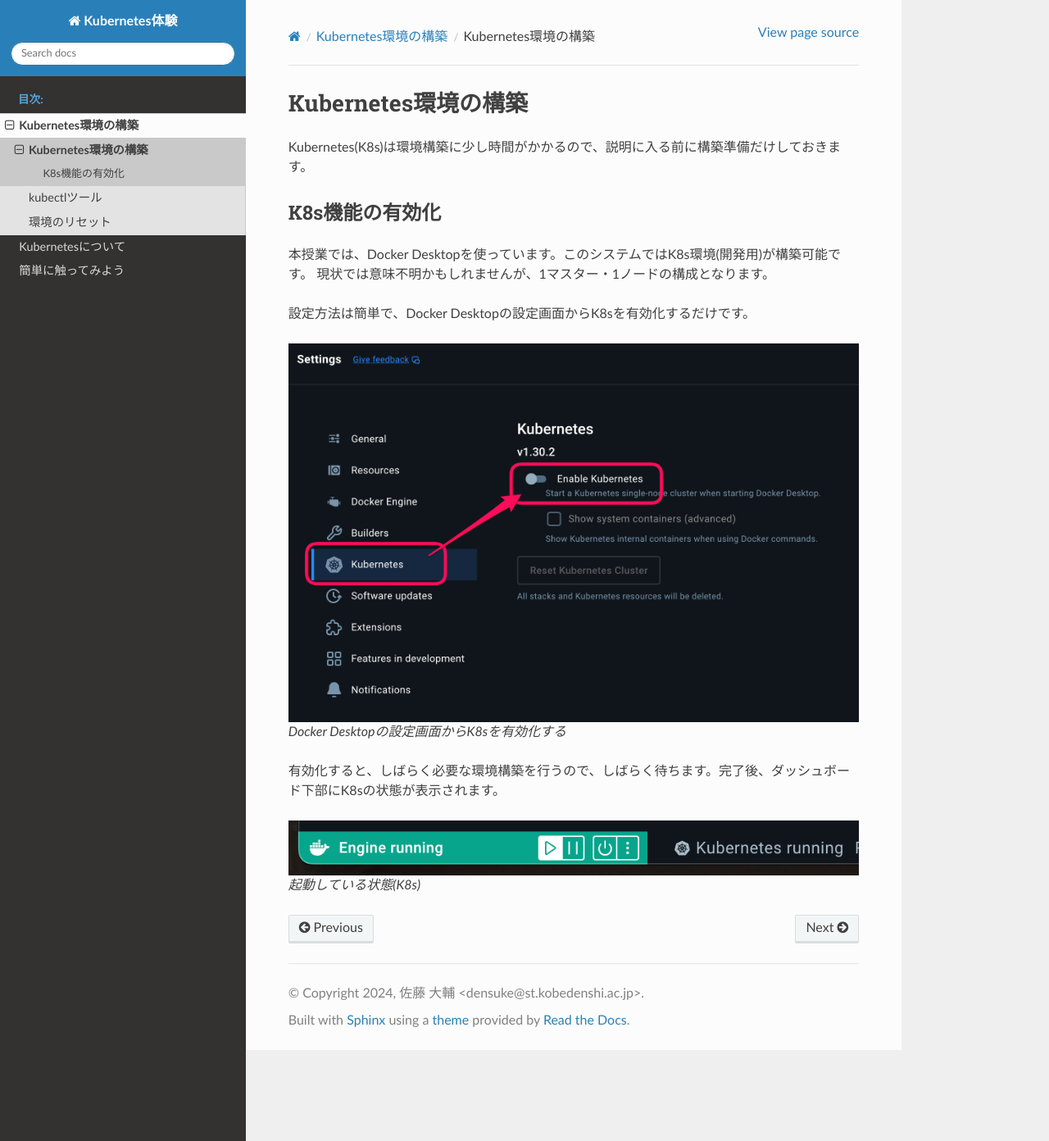
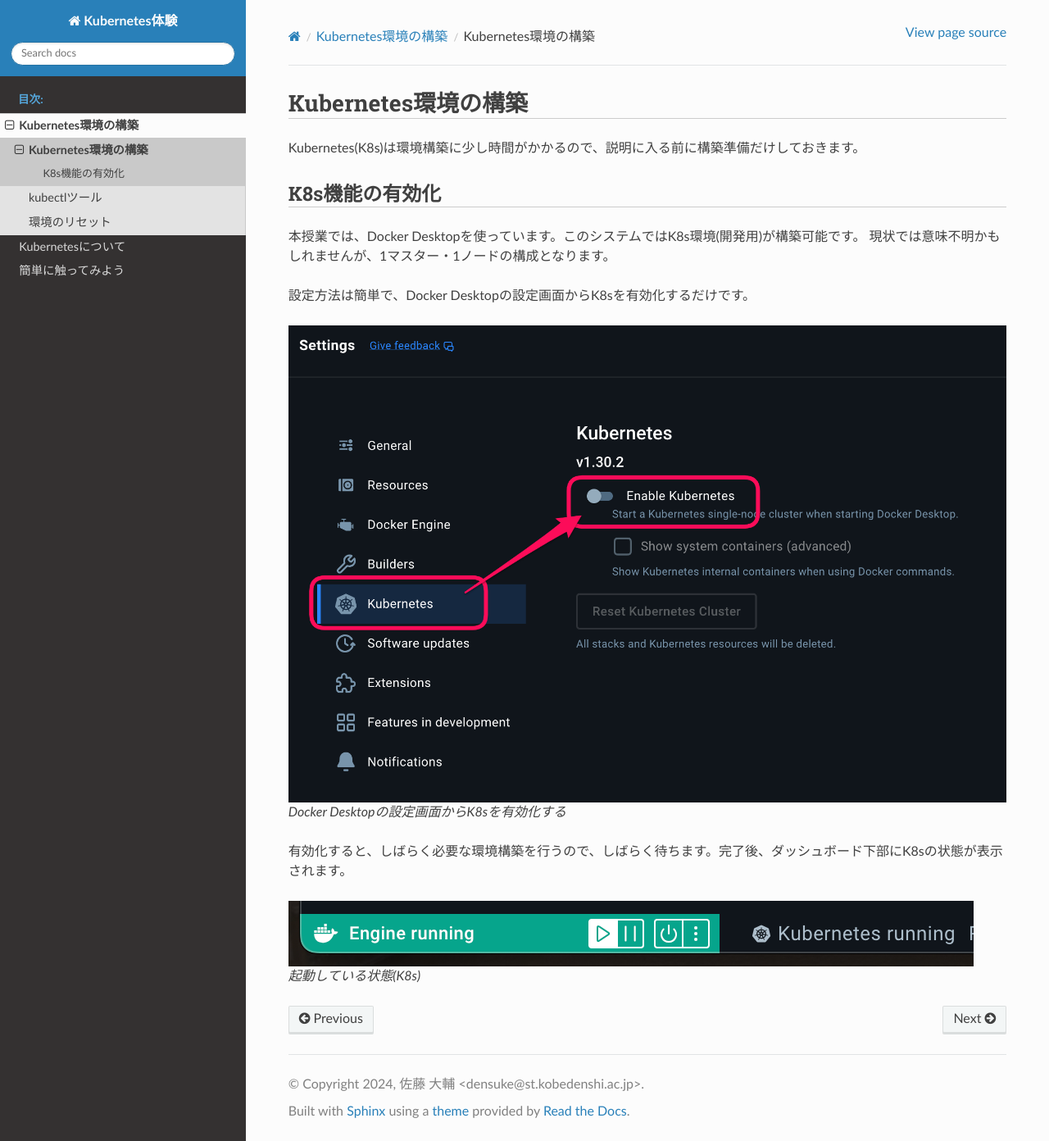
Before and after one commit to kd1321373/k8sdoc-2024, a Sphinx documentation site: the page built from source/setup/setup.md, in a window 1280 px wide and 1392 px high. Shown: the whole window at 82% size. Built offline with Sphinx 7.4.7 and the Read the Docs theme 2.0.0, drawn with Linux system fonts in a browser that asks for light colours.

Commit message:
Read the Docsテーマのレイアウト調整(ウィンドウ幅)
参考: https://qiita.com/utkamioka/items/f3bb40833d2a575b29ed

```diff
--- /dev/null
+++ b/source/_static/css/custom_sphinx_rtd_theme.css
@@ -0,0 +1,20 @@
+/*
+ * 「Sphinx の sphinx_rtd_theme をカスタマイズする」
+ * https://kuttsun.blogspot.com/2016/11/sphinx-sphinxrtdtheme.html
+ */
+
+ .wy-nav-content {
+    max-width: 1600px;
+}
+
+h1,h2,h3,h4,h5,h6 {
+    border-bottom: 1px solid #ccc;
+}
+
+.wy-table-responsive table td, .wy-table-responsive table th {
+    white-space: normal;
+}
+
+colgroup {
+    display: none;
+}
--- /dev/null
+++ b/source/_static/css/fix-layout-property.css
@@ -0,0 +1,15 @@
+/*
+ * py:property's stacking on a single line on larger screen widths.
+ * https://github.com/readthedocs/sphinx_rtd_theme/issues/1301
+ *
+ * > Problem
+ * > Multiple properties I defined in the docs are all stacking on a single line.
+ * > （ドキュメントで定義した複数のプロパティがすべて1行に重なっている）
+ *
+ * https://github.com/readthedocs/sphinx_rtd_theme/issues/1301#issuecomment-1219961515
+ * https://gist.github.com/nocarryr/846301fd5c9083e2243346d19e55b5a3#file-override-css
+ */
+
+ dl.py.property {
+    display: block !important;
+}
--- a/source/conf.py
+++ b/source/conf.py
@@ -27,7 +27,11 @@
 # html_theme = 'bizstyle'
 html_theme = "sphinx_rtd_theme"
 html_static_path = ['_static']
+html_css_files = [
+    'css/custom_sphinx_rtd_theme.css',
+    'css/fix-layout-property.css',
 
+]
 extensions = ["sphinx_copybutton", 'myst_parser']
 
 copybutton_prompt_text = r"$ "
```
